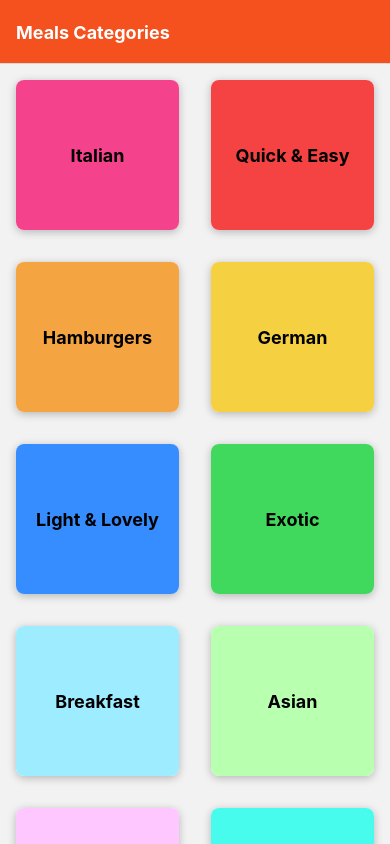
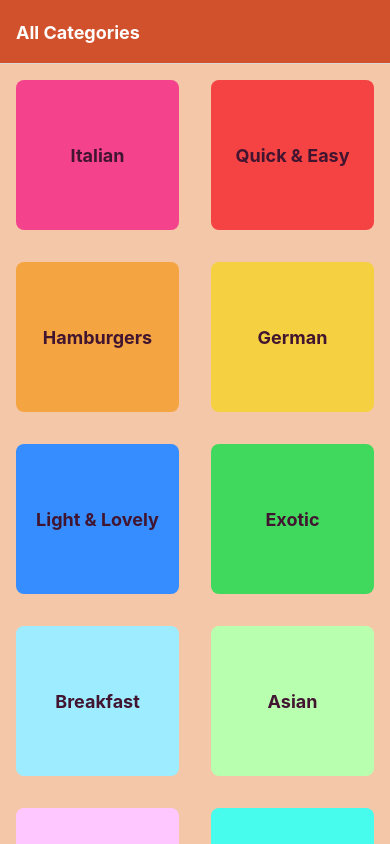
Before and after one commit to adityahimaone/RN-Meals-App, a React Native app: screen / in a window 390 px wide. Built offline with nearby package versions, Linux system fonts and the light colour scheme.

Commit message:
feat: styling headers stack & set dynamics options navigatio

```diff
--- a/App.js
+++ b/App.js
@@ -3,6 +3,7 @@ import { StyleSheet } from "react-native";
 import { NavigationContainer } from "@react-navigation/native";
 import { createNativeStackNavigator } from "@react-navigation/native-stack";
 
+import Colors from "./constants/colors";
 import CategoriesScreen from "./screens/CategoriesScreen";
 import MealsOverviewScreen from "./screens/MealsOverviewScreen";
 
@@ -23,33 +24,37 @@ const config = {
 export default function App() {
   return (
     <>
-      <StatusBar style="dark" />
+      <StatusBar style="light" />
       <NavigationContainer>
-        <Stack.Navigator initialRouteName="MealsCategories">
+        <Stack.Navigator
+          initialRouteName="MealsCategories"
+          screenOptions={{
+            headerStyle: { backgroundColor: Colors.secondary },
+            headerTintColor: "#fff",
+            headerTitleStyle: { fontWeight: "bold" },
+            contentStyle: { backgroundColor: Colors.tertiary },
+            transitionSpec: {
+              open: config,
+              close: config,
+            },
+          }}
+        >
           <Stack.Screen
             name="MealsCategories"
             component={CategoriesScreen}
             options={{
-              title: "Meals Categories",
-              headerStyle: { backgroundColor: "#f4511e" },
-              headerTintColor: "#fff",
-              headerTitleStyle: { fontWeight: "bold" },
-              transitionSpec: {
-                open: config,
-                close: config,
-              },
+              title: "All Categories",
             }}
           />
           <Stack.Screen
             name="MealsOverview"
             component={MealsOverviewScreen}
-            options={{
-              title: "Meals Overview",
-              transitionSpec: {
-                open: config,
-                close: config,
-              },
-            }}
+            // options={({ route, navigation }) => {
+            //   const categoryId = route.params.categoryId;
+            //   return {
+            //     title: categoryId,
+            //   };
+            // }}
           />
         </Stack.Navigator>
       </NavigationContainer>
--- a/components/CategoryGridTile.js
+++ b/components/CategoryGridTile.js
@@ -2,7 +2,13 @@ import React from "react";
 import { Pressable, StyleSheet, Text, View, Platform } from "react-native";
 import { useNavigation } from "@react-navigation/native";
 
-export default function CategoryGridTile({ categoryId, title, color }) {
+import Shadow from "../constants/shadow";
+import Colors from "../constants/colors";
+
+export default function CategoryGridTile({ items }) {
+  // destructuring items
+  const { id: categoryId, title, color } = items;
+
   const navigation = useNavigation();
 
   const navigationHandler = () => {
@@ -35,15 +41,7 @@ const styles = StyleSheet.create({
     margin: 16,
     height: 150,
     borderRadius: 8,
-    elevation: 4,
-    // shadow ios
-    backgroundColor: "#fff",
-    shadowColor: "black",
-    shadowOpacity: 0.25,
-    shadowOffset: { width: 0, height: 2 },
-    shadowRadius: 8,
-    // for ripple effect no overflow in android
-    overflow: Platform.select({ android: "hidden", default: "visible" }),
+    ...Shadow,
   },
   button: {
     flex: 1,
@@ -65,5 +63,6 @@ const styles = StyleSheet.create({
   title: {
     fontWeight: "bold",
     fontSize: 18,
+    color: Colors.primary,
   },
 });
--- a/components/MealItem.js
+++ b/components/MealItem.js
@@ -1,12 +1,80 @@
-import { StyleSheet, Text, View } from "react-native";
+import {
+  Pressable,
+  StyleSheet,
+  Text,
+  View,
+  Image,
+  Platform,
+} from "react-native";
 import React from "react";
 
-export default function MealItem({ title }) {
+import Shadow from "../constants/shadow";
+import Colors from "../constants/colors";
+
+export default function MealItem({ items }) {
+  // destructuring items
+  const { title, imageUrl, duration, complexity, affordability } = items;
+
   return (
-    <View>
-      <Text>{title}</Text>
+    <View style={styles.mealItem}>
+      <Pressable
+        android_ripple={styles.buttonRippleAndroid}
+        style={({ pressed }) => pressed && styles.buttonPressed}
+      >
+        <View style={styles.innerContainer}>
+          <View>
+            <Image source={{ uri: imageUrl }} style={styles.image} />
+            <Text style={styles.title}>{title}</Text>
+          </View>
+          <View style={styles.details}>
+            <Text style={styles.detailItem}>{duration}m</Text>
+            <Text style={styles.detailItem}>{complexity?.toUpperCase()}</Text>
+            <Text style={styles.detailItem}>
+              {affordability?.toUpperCase()}
+            </Text>
+          </View>
+        </View>
+      </Pressable>
     </View>
   );
 }
 
-const styles = StyleSheet.create({});
+const styles = StyleSheet.create({
+  mealItem: {
+    margin: 16,
+    borderRadius: 8,
+    backgroundColor: Colors.quaternary,
+    ...Shadow,
+  },
+  innerContainer: {
+    borderRadius: 8,
+    overflow: "hidden",
+  },
+  buttonRippleAndroid: {
+    color: "#ccc",
+  },
+  // ios
+  buttonPressed: {
+    opacity: 0.5,
+  },
+  image: {
+    width: "100%",
+    height: 200,
+  },
+  title: {
+    fontWeight: "bold",
+    textAlign: "center",
+    fontSize: 18,
+    margin: 8,
+  },
+  details: {
+    flexDirection: "row",
+    alignItems: "center",
+    justifyContent: "center",
+    padding: 8,
+  },
+  detailItem: {
+    marginHorizontal: 4,
+    fontSize: 12,
+  },
+});
--- /dev/null
+++ b/constants/colors.js
@@ -0,0 +1,8 @@
+const Colors = {
+  primary: "#411530",
+  secondary: "#D1512D",
+  tertiary: "#F5C7A9",
+  quaternary: "#F5E8E4",
+};
+
+export default Colors;
--- /dev/null
+++ b/constants/shadow.android.js
@@ -0,0 +1,6 @@
+const Shadow = {
+  elevation: 4,
+  overflow: "hidden",
+};
+
+export default Shadow;
--- a/screens/CategoriesScreen.js
+++ b/screens/CategoriesScreen.js
@@ -6,13 +6,7 @@ import CategoryGridTile from "../components/CategoryGridTile";
 
 export default function CategoriesScreen() {
   const renderCategoryItem = (itemData) => {
-    return (
-      <CategoryGridTile
-        categoryId={itemData.item.id}
-        title={itemData.item.title}
-        color={itemData.item.color}
-      />
-    );
+    return <CategoryGridTile items={itemData.item} />;
   };
 
   return (
--- a/screens/MealsOverviewScreen.js
+++ b/screens/MealsOverviewScreen.js
@@ -1,11 +1,11 @@
-import React from "react";
+import React, { useLayoutEffect } from "react";
 import { FlatList, StyleSheet, Text, View } from "react-native";
 import MealItem from "../components/MealItem";
 // import { useRoute } from "@react-navigation/native"; -> use this if component not a registered screen
 
-import { MEALS } from "../data/dummy-data";
+import { CATEGORIES, MEALS } from "../data/dummy-data";
 
-export default function MealsOverviewScreen({ route }) {
+export default function MealsOverviewScreen({ route, navigation }) {
   //   const route = useRoute(); -> use this if component not a registered screen
 
   const categoryId = route.params.categoryId;
@@ -15,9 +15,20 @@ export default function MealsOverviewScreen({ route }) {
     (mealItem) => mealItem.categoryIds.indexOf(categoryId) >= 0
   );
 
+  //   get the category title
+  const categoryTitle = CATEGORIES.find(
+    (category) => category.id === categoryId
+  ).title;
+
   const renderMealItem = (itemData) => {
-    return <MealItem title={itemData.item.title} />;
+    return <MealItem items={itemData.item} />;
   };
+
+  useLayoutEffect(() => {
+    navigation.setOptions({
+      title: categoryTitle,
+    });
+  }, [categoryTitle]);
 
   return (
     <View style={styles.container}>
```
Also changed, not shown: constants/shadow.ios.js (added, +10 -0 lines).
